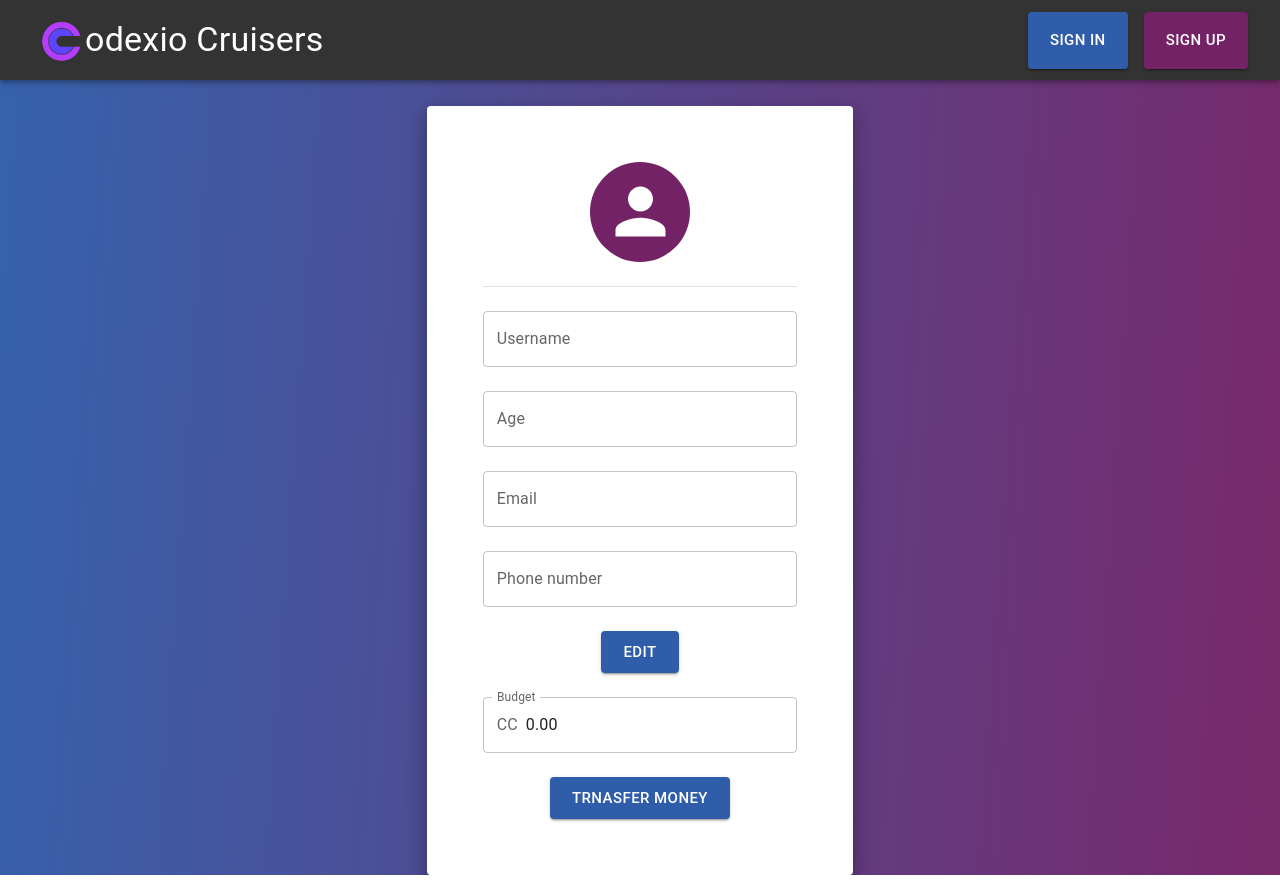
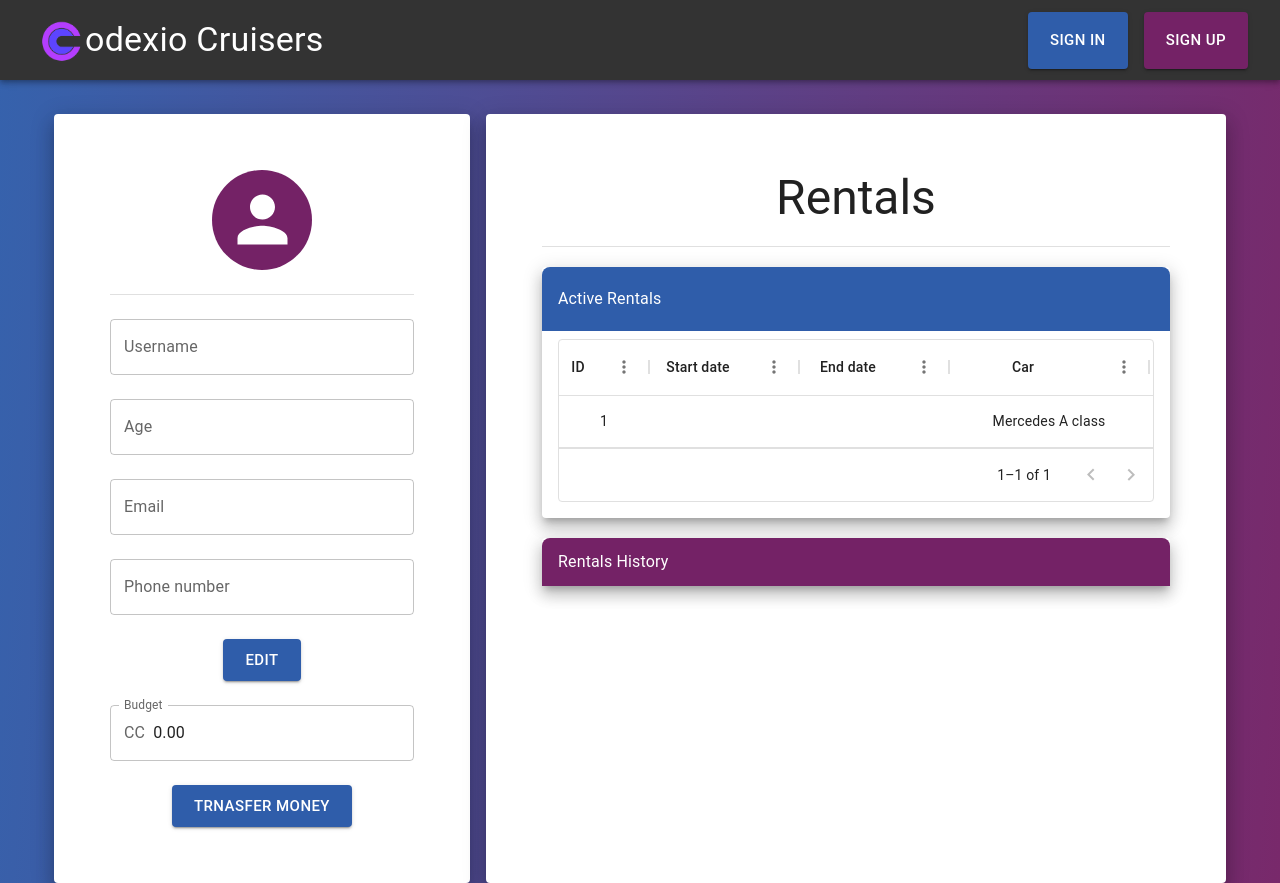
Before and after one commit to stodorichkov/RentACar, a React (Create React App) app in the folder client/: page /profile in a window 1280 px wide. Built offline with nearby package versions, Linux system fonts and the light colour scheme.

Commit message:
Show user active rentals and rentals history

```diff
--- a/client/src/components/Home/SearchCarForm.jsx
+++ b/client/src/components/Home/SearchCarForm.jsx
@@ -68,7 +68,6 @@ const SearchCarForm = () => {
                 </Paper>
             </Grid>
         </Grid>
-
     )
 }
 
--- a/client/src/components/Profile/Profile.jsx
+++ b/client/src/components/Profile/Profile.jsx
@@ -1,8 +1,15 @@
+import Grid from '@mui/material/Unstable_Grid2';
 import UserInfo from './UserInfo';
+import UserRentals from './Rentals/UserRentals';
 
 const Profile = () => {
     return(
-        <UserInfo/>
+        <>
+        <Grid container spacing={2} justifyContent='center' direction='row' sx={{marginTop: '2vw'}}>
+            <UserInfo/>
+            <UserRentals/>
+        </Grid>
+        </>
     );
 }
 
--- /dev/null
+++ b/client/src/components/Profile/Rentals/ActiveRentals.jsx
@@ -0,0 +1,115 @@
+import { Accordion, AccordionSummary, AccordionDetails, Typography, Stack, Button } from '@mui/material';
+import { useTheme } from '@mui/material/styles';
+
+import { DataGrid } from '@mui/x-data-grid';
+
+const ActiveRentals = (props) => {
+    const theme = useTheme();
+
+    const curFormatter = new Intl.NumberFormat(undefined, {
+        maximumFractionDigits: 2,
+    });
+
+    const columns = [
+        {
+            field: 'id',
+            headerName: 'ID',
+            width: 90,
+            align: 'center',
+            headerAlign: 'center'
+        },
+        {
+            field: 'startDate',
+            headerName: 'Start date',
+            width: 150,
+            align: 'center',
+            headerAlign: 'center'
+        },
+        {
+            field: 'endtDate',
+            headerName: 'End date',
+            width: 150,
+            align: 'center',
+            headerAlign: 'center'
+        },
+        {
+            field: 'car',
+            headerName: 'Car',
+            width: 200,
+            align: 'center',
+            headerAlign: 'center',
+            renderCell: (params) => (
+                <div>
+                    {params.row.brand} {params.row.model}
+                </div>
+            ),
+        },
+        {
+            field: 'totalPrice',
+            headerName: 'Total price',
+            width: 150,
+            type: 'number',
+            align: 'center',
+            headerAlign: 'center',
+            valueFormatter: ({ value }) => curFormatter.format(value) + " CC",
+        },
+        {
+            field: 'actions',
+            headerName: 'Actions',
+            width: 250,
+            headerAlign: 'center',
+            renderCell: (params) => (
+                <Stack direction="row"justifyContent="space-evenly" sx={{width: '100%'}}>
+                    <Button variant="contained" size="large" color="button_secondary">
+                        Reject
+                    </Button>
+                    <Button variant="contained" size="large" color="button_primary">
+                        Finish
+                    </Button>
+                </Stack>
+            )
+        },
+
+    ]
+
+    const rows = [
+        {'id': 1, 'totalPrice': 122.33114, 'brand': 'Mercedes', 'model': 'A class'},
+    ]
+
+    return(
+        <Accordion expanded={props.expanded} onChange={props.handleChangeExpand}
+            sx={{
+                boxShadow: (theme) => theme.shadows[10],
+            }}
+        >
+            <AccordionSummary
+                aria-controls="panel1a-content"
+                id="panel1a-header"
+                sx={{
+                    background: theme.palette.button_primary.main,
+                    borderTopRightRadius: 8,
+                    borderTopLeftRadius: 8
+                }}
+            >
+                <Typography color='white' >Active Rentals</Typography>
+            </AccordionSummary>
+            <AccordionDetails >
+                <DataGrid
+                    columns={columns}
+                    rows={rows}
+                    initialState={{
+                        pagination: {
+                            paginationModel: {
+                                pageSize: 5,
+                            },
+                        },
+                    }}
+                    pageSizeOptions={[5]}
+                    disableRowSelectionOnClick
+                />
+            </AccordionDetails>
+        </Accordion>
+    );
+}
+
+export default ActiveRentals;
--- /dev/null
+++ b/client/src/components/Profile/Rentals/RentalsHistory.jsx
@@ -0,0 +1,112 @@
+import { Accordion, AccordionSummary, AccordionDetails, Typography, Stack, Button } from '@mui/material';
+import { useTheme } from '@mui/material/styles';
+
+import { DataGrid } from '@mui/x-data-grid';
+
+const RentalsHistory = (props) => {
+    const theme = useTheme();
+
+    const curFormatter = new Intl.NumberFormat(undefined, {
+        maximumFractionDigits: 2,
+    });
+
+    const columns = [
+        {
+            field: 'id',
+            headerName: 'ID',
+            width: 90,
+            align: 'center',
+            headerAlign: 'center'
+        },
+        {
+            field: 'startDate',
+            headerName: 'Start date',
+            width: 150,
+            align: 'center',
+            headerAlign: 'center'
+        },
+        {
+            field: 'endtDate',
+            headerName: 'End date',
+            width: 150,
+            align: 'center',
+            headerAlign: 'center'
+        },
+        {
+            field: 'car',
+            headerName: 'Car',
+            width: 200,
+            align: 'center',
+            headerAlign: 'center',
+            renderCell: (params) => (
+                <div>
+                    {params.row.brand} {params.row.model}
+                </div>
+            ),
+        },
+        {
+            field: 'totalPrice',
+            headerName: 'Total price',
+            width: 150,
+            type: 'number',
+            align: 'center',
+            headerAlign: 'center',
+            valueFormatter: ({ value }) => curFormatter.format(value) + " CC",
+        },
+        {
+            field: 'status',
+            headerName: 'Status',
+            width: 150,
+            headerAlign: 'center',
+        },
+
+    ]
+
+    const rows = [
+        {'id': 1, 'totalPrice': 122.33114, 'brand': 'Mercedes', 'model': 'A class'},
+        {'id': 2, 'totalPrice': 122.33114, 'brand': 'afafaf', 'startDate': '20.05.2003 10:15'},
+        {'id': 3, 'totalPrice': 122.33114, 'brand': 'Mercedes', 'model': 'A class'},
+        {'id': 4, 'totalPrice': 122.33114, 'brand': 'afafaf', 'startDate': '20.05.2003 10:15'},
+        {'id': 5, 'totalPrice': 122.33114, 'brand': 'Mercedes', 'model': 'A class'},
+        {'id': 6, 'totalPrice': 122.33114, 'brand': 'afafaf', 'startDate': '20.05.2003 10:15'},
+        {'id': 7, 'totalPrice': 122.33114, 'brand': 'Mercedes', 'model': 'A class'},
+        {'id': 8, 'totalPrice': 122.33114, 'brand': 'afafaf', 'startDate': '20.05.2003 10:15'},
+    ]
+
+    return(
+        <Accordion expanded={props.expanded} onChange={props.handleChangeExpand}
+            sx={{
+                boxShadow: (theme) => theme.shadows[10],
+            }}
+        >
+            <AccordionSummary
+                aria-controls="panel1a-content"
+                id="panel1a-header"
+                sx={{
+                    background: theme.palette.button_secondary.main,
+                    borderTopRightRadius: 8,
+                    borderTopLeftRadius: 8
+                }}
+            >
+                <Typography color='white' >Rentals History</Typography>
+            </AccordionSummary>
+            <AccordionDetails >
+                <DataGrid
+                    columns={columns}
+                    rows={rows}
+                    initialState={{
+                        pagination: {
+                            paginationModel: {
+                                pageSize: 5,
+                            },
+                        },
+                    }}
+                    pageSizeOptions={[5]}
+                    disableRowSelectionOnClick
+                />
+            </AccordionDetails>
+        </Accordion>
+    );
+}
+
+export default RentalsHistory;
--- /dev/null
+++ b/client/src/components/Profile/Rentals/UserRentals.jsx
@@ -0,0 +1,39 @@
+import { Paper, Divider, Typography }  from '@mui/material';
+import Grid from '@mui/material/Unstable_Grid2';
+
+import ActiveRentals from './ActiveRentals';
+import RentalsHistory from './RentalsHistory';
+import { useState } from 'react';
+
+const UserRentals = () => {
+    const [expanded, setExpanded] = useState('panel1');
+
+    const handleChangeExpand = (panel) => (event, isExpanded) => {
+        if (isExpanded || expanded !== panel) {
+            setExpanded(panel);
+        }
+    };
+
+    return (
+        <Grid xl={8} lg={7} md={6} sm={7} xs={10} >
+            <Paper elevation={12} sx={{padding: '3.5rem', height: '100%'}}>
+                <Grid container spacing={2.5} justifyContent="center">
+                    <Grid xs={12}>
+                        <Typography variant="h3" color="textPrimary" align="center" >Rentals</Typography>
+                    </Grid>
+                    <Grid xs={12}>
+                        <Divider/>
+                    </Grid>
+                    <Grid xs={12}>
+                        <ActiveRentals handleChangeExpand={handleChangeExpand('panel1')} expanded={expanded === 'panel1'}/>
+                    </Grid>
+                    <Grid xs={12}>
+                        <RentalsHistory handleChangeExpand={handleChangeExpand('panel2')} expanded={expanded === 'panel2'}/>
+                    </Grid>
+                </Grid>
+            </Paper>
+        </Grid>
+    );
+}
+
+export default UserRentals;
--- a/client/src/components/Profile/UserInfo.jsx
+++ b/client/src/components/Profile/UserInfo.jsx
@@ -43,7 +43,6 @@ const UserInfo = () => {
     }
 
     return(
-        <Grid container justifyContent='center' sx={{marginTop: '2vw'}}>
         <Grid xl={3.5} lg={4} md={5} sm={7} xs={10}>
             <Paper elevation={12} sx={{padding: '3.5rem'}}>
                 <Grid container spacing={3} justifyContent="center">
@@ -183,7 +182,6 @@ const UserInfo = () => {
                 </Grid>
             </Paper>
         </Grid>
-        </Grid>
     );
 }
 
```
Also changed, not shown: client/src/components/Home/ShowCars.jsx (added, +9 -0 lines), client/src/index.js (indentation only). Lines whose indentation alone changed are shown as unchanged.
